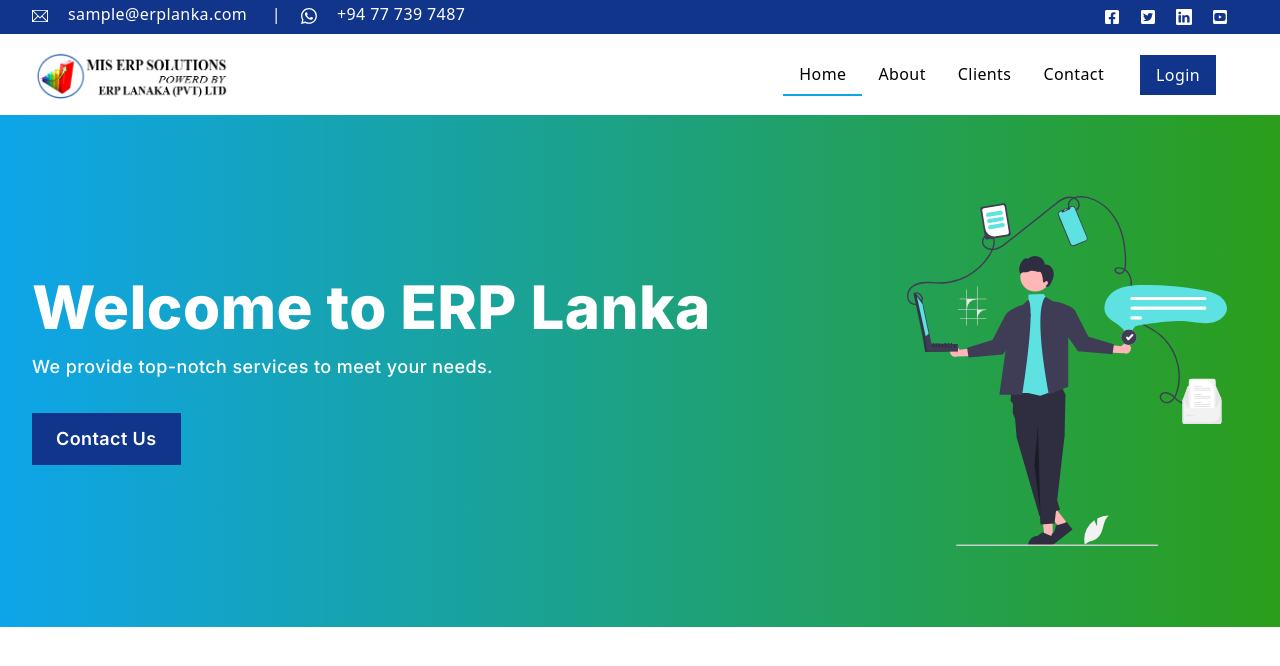
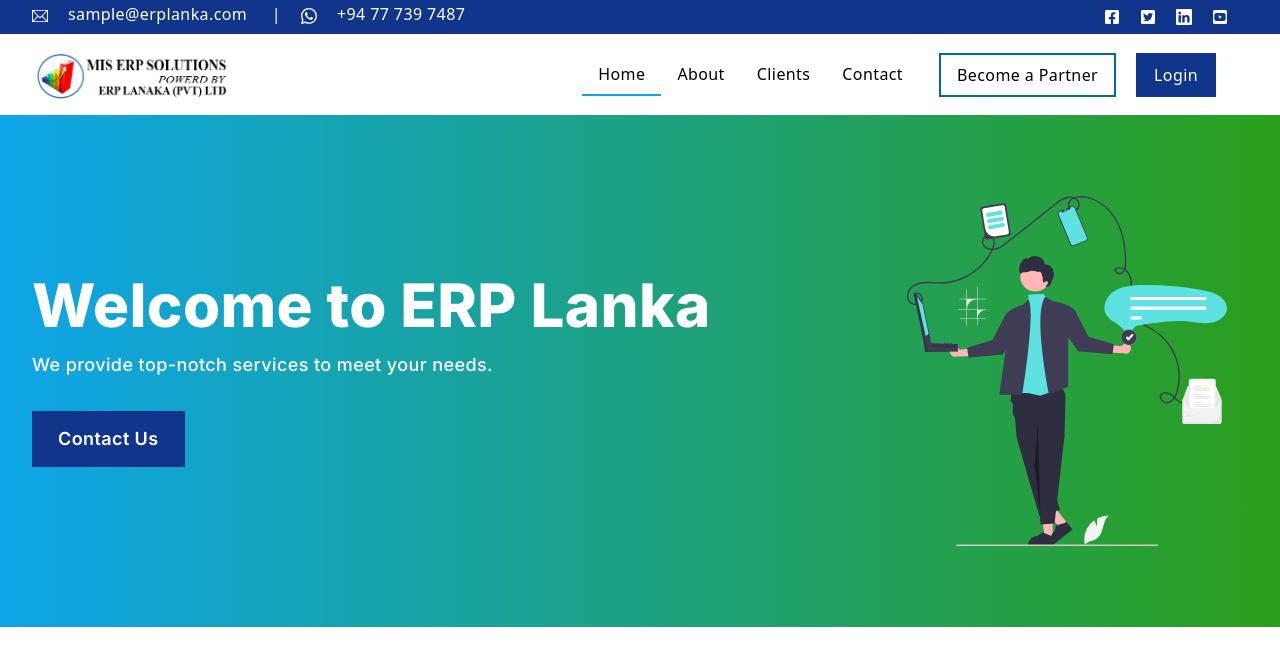
Before and after one commit to mhperera/PF_ERPLanka, a Next.js app: page / in a window 1280 px wide. Shown: the top 666 px of the page. Built offline with nearby package versions, Linux system fonts and the light colour scheme.

Commit message:
Added become partner button, and refactor styles

```diff
--- a/src/components/template/Hero.js
+++ b/src/components/template/Hero.js
@@ -15,7 +15,7 @@
 				<div className="mt-8">
 					<Button
 						href="/contact"
-						className="inline-block px-6 py-3 text-lg font-semibold !m-0"
+						className="btn-lg"
 					>
 						Contact Us
 					</Button>
--- a/src/components/template/Navbar.js
+++ b/src/components/template/Navbar.js
@@ -62,8 +62,12 @@
 							</li>
 						))}
 						<li>
+							<Button href="/become-a-partner" className="btn-ghost">Become a Partner</Button>
+						</li>
+						<li>
 							<Button href="/login">Login</Button>
 						</li>
+
 					</ul>
 				</div>
 			</nav>
--- a/src/components/ui/Button.js
+++ b/src/components/ui/Button.js
@@ -6,7 +6,7 @@
 
 	return (
 		<button
-			className={`bg-primary-darker px-4 py-2 m-0 ml-5 text-white transition duration-300 hover:bg-primary-dark hover:rounded-ss-md hover:rounded-ee-md ${props.className}`}
+			className={`bg-primary-darker px-4 py-2 m-0 ml-5 text-white transition duration-300 hover:bg-primary-dark hover:rounded-ss-md hover:rounded-ee-md border-2 border-transparent ${props.className}`}
 			onClick={() => {
 				router.push(props.href);
 			}}
--- a/src/styles/globals.css
+++ b/src/styles/globals.css
@@ -6,7 +6,10 @@
     @apply tracking-wide;
 }
 
-#hero_image {
-    /* width: 50% !important;
-    height: auto !important; */
+.btn-ghost{
+    @apply border-2 bg-transparent border-primary-dark hover:bg-transparent text-black !important;
 }
+
+.btn-lg{
+    @apply inline-block px-6 py-3 text-lg font-semibold m-0 !important;
+}
```
